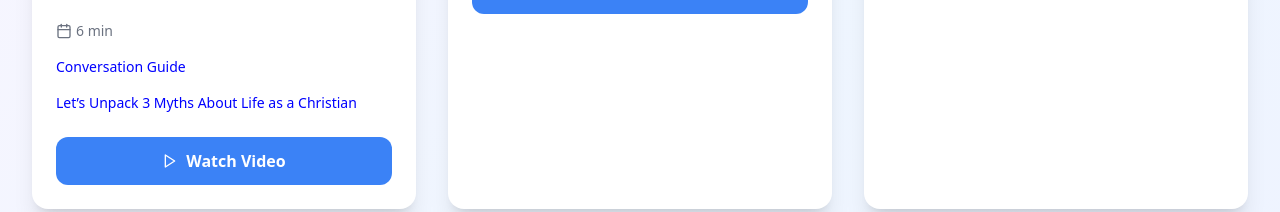
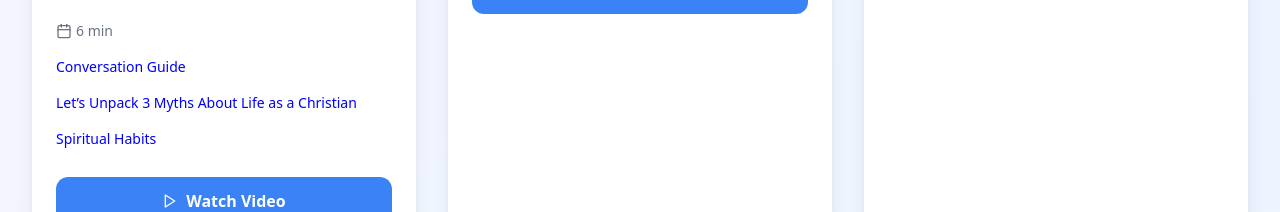
Before and after one commit to xploreout/em-0708, a React (Vite) app: page / in a window 1280 px wide. Shown: the part 2608-2820 px from the top of the page. Built offline with nearby package versions, Linux system fonts and the light colour scheme.

Commit message:
resources

```diff
--- a/src/components/Resources.tsx
+++ b/src/components/Resources.tsx
@@ -174,7 +174,9 @@ const Resources = () => {
                       <p style={{ cursor: "pointer", color: "blue" }}
                         onClick={() => window.open("/images/whatsmean1.jpg", "_blank")} className="text-sm text-purple-600 mb-4">Conversation Guide</p>
                         <p style={{ cursor: "pointer", color: "blue" }}
-                        onClick={() => window.open("https://finds.life.church/myths-life-as-a-christian/", "_blank")} className="text-sm text-purple-600 mb-6">Let’s Unpack 3 Myths About Life as a Christian</p>
+                        onClick={() => window.open("https://finds.life.church/myths-life-as-a-christian/", "_blank")} className="text-sm text-purple-600 mb-4">Let’s Unpack 3 Myths About Life as a Christian</p>
+                        <p style={{ cursor: "pointer", color: "blue" }}
+                        onClick={() => window.open("https://finds.life.church/spiritual-disciplines/", "_blank")} className="text-sm text-purple-600 mb-7">Spiritual Habits</p>
                     </>) : null
                   }
                   {study.isVideoSeries ? (
```
